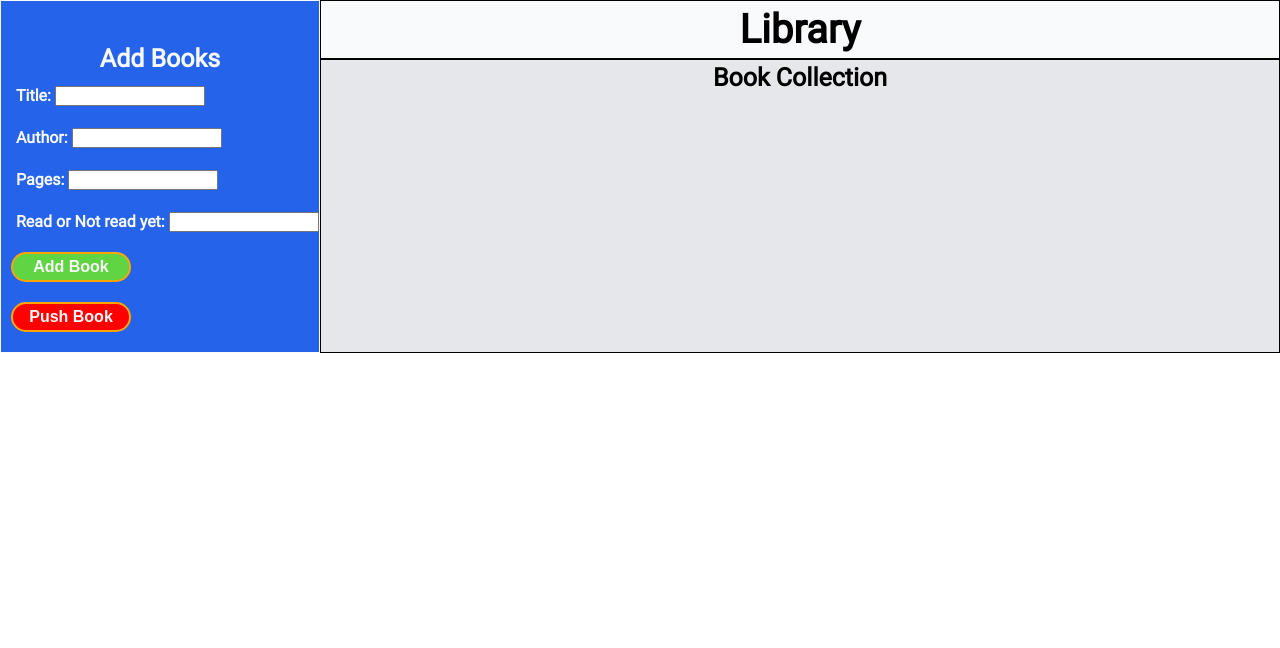
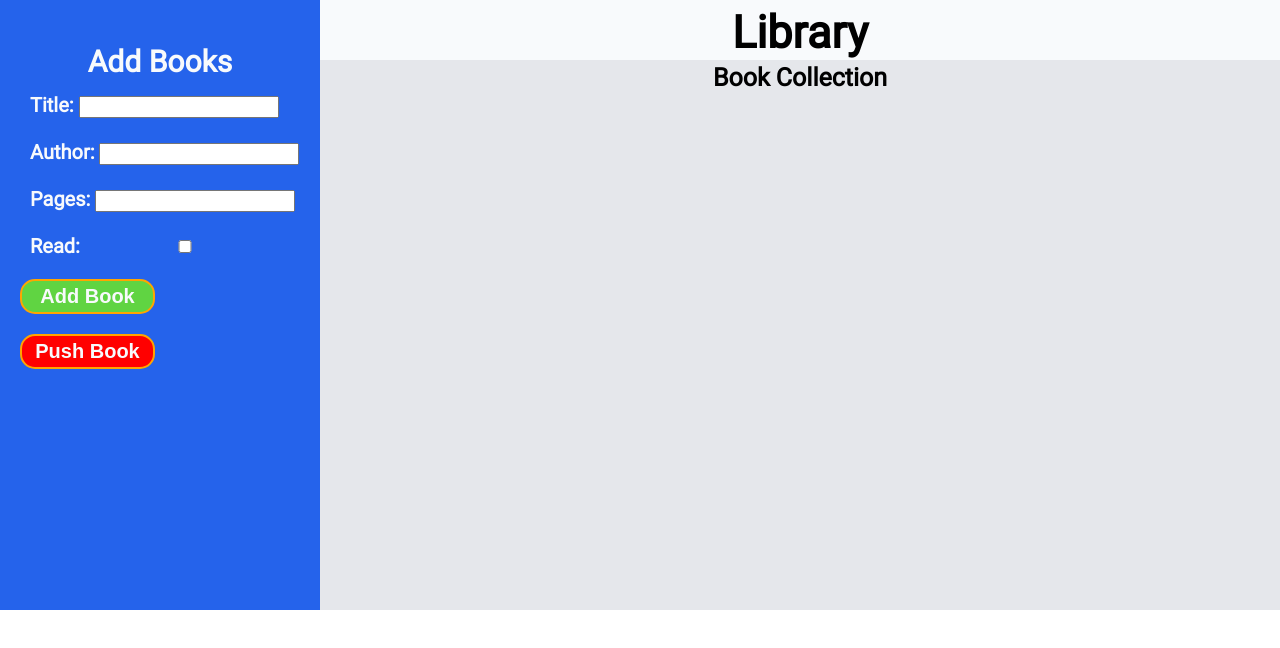
Before and after one commit to ChoforJr/Library, a plain HTML site: page index.html in a window 1280 px wide. Drawn offline with Linux system fonts and the light colour scheme.

Commit message:
Completed the project with some finishing touches
I added functionality to the read Status button so it is possible to
change from read to not read and vice versa, also added some code to
make the input fill mandatory, the I change the read status from an
input to a checkbox for ease of use

```diff
--- a/index.html
+++ b/index.html
@@ -18,19 +18,19 @@
                 <ul>
                   <li>
                     <label for="title">Title:</label>
-                    <input type="text" id="title" name="title" />
+                    <input type="text" id="title" name="title" required/>
                   </li>
                   <li>
                     <label for="author">Author:</label>
-                    <input type="text" id="author" name="author"/>
+                    <input type="text" id="author" name="author" required/>
                   </li>
                   <li>
                     <label for="pages">Pages:</label>
-                    <input type="number" id="pages" name="pages" />
+                    <input type="number" id="pages" name="pages" required/>
                   </li>
                   <li>
-                    <label for="readOrNot">Read or Not read yet:</label>
-                    <input type="text" id="readOrNot" name="readOrNot"/>
+                    <label for="readOrNot">Read:</label>
+                    <input type="checkbox" id="readOrNot" name="readOrNot"/>
                   </li>
                   <li class="addBookButton">
                     <button type="button" id="addBookButton">Add Book</button>
--- a/library.js
+++ b/library.js
@@ -9,21 +9,7 @@ let addBookButton = document.querySelector("#addBookButton");
 let pushBookButton = document.querySelector("#pushBookButton");
 
 
-const myLibrary = [
- /* {
-    id:0,
-    title: 'Harry Porter',
-    author: 'J.K Rowley',
-    pages: 423,
-    readOrNot: 'not read yet'
-  },
-  {
-    id:1,
-    title: 'The All Father',
-    author: 'Odin',
-    pages: 1345,
-    readOrNot: 'read'
-  }*/];
+const myLibrary = [ /*... */];
 
 function Book(id,title,author,pages,readOrNot) {
   this.id = id;
@@ -47,12 +33,26 @@ function clearInput(){
   titleName.value = '';
   authorName.value = '';
   pagesNum.value = '';
-  readStatus.value = '';
+  readStatus.checked = false;
 }
 
-addBookButton.addEventListener("click", ()=>{
+addBookButton.addEventListener("click", (event)=>{
+  event.preventDefault();
+
+  let readShow;
+  if(readStatus.checked){
+    readShow = "Read";
+  }else{ readShow = "Not read";}
+
   let addId = myLibrary.length;
-  let newBook = new addBookToLibrary(addId,`${titleName.value}`,`${authorName.value}`,`${pagesNum.value}`,`${readStatus.value}`);
+
+  if (titleName.value.trim() === ''||authorName.value.trim() === ''||pagesNum.value.trim() === ''||readStatus.value.trim() === '') {
+    alert('Please fill out the input field!');
+    return;
+  }
+
+  let newBook = new addBookToLibrary(addId,`${titleName.value}`,`${authorName.value}`,`${pagesNum.value}`,`${readShow}`);
+
   newBook.info();
   clearInput();
 });
@@ -65,7 +65,7 @@ pushBookButton.addEventListener("click", ()=>{
     let pagesPush = document.createElement("p");
 
     let readStatusPush = document.createElement("button");
-    readStatusPush.classList.add("readCondition")
+    readStatusPush.classList.add("readCondition");
 
     let removeButtonPush = document.createElement("button");
     removeButtonPush.classList.add("remove");
@@ -93,5 +93,15 @@ pushBookButton.addEventListener("click", ()=>{
         //console.log(myLibrary[i]);
       }
     });
+
+    readStatusPush.addEventListener("click", ()=>{
+      if(myLibrary[i].id===i){
+        if(readStatusPush.textContent == "Read"){
+          readStatusPush.textContent = "Not read";
+        }else if (readStatusPush.textContent == "Not read") {
+          readStatusPush.textContent = "Read";
+        }
+      }
+    });
   }
 });
--- a/style.css
+++ b/style.css
@@ -20,7 +20,7 @@
 .workSpace {
     text-align: center;
     display: grid;
-    grid-template: 1fr 5fr / 1fr 3fr;
+    grid-template: 6rem 5fr / 1fr 3fr;
     --addBookBg:#2563eb;
     --addBookCl:#f8fafc;
     --headerBg:#f8fafc;
@@ -32,7 +32,6 @@
     font-size: 3.2rem;
     font-family: 'robotoregular', Arial, Helvetica, sans-serif;
     font-weight: bold;
-    border: 1px solid;
 }
 
 
@@ -42,7 +41,7 @@
     background-color: var(--headerBg);
 }
 .header>h1{
-    font-size: 4rem;
+    font-size: 4.5rem;
 }
 
 
@@ -51,10 +50,11 @@
     grid-row: 1/3;
     background-color: var(--addBookBg);
     color: var(--addBookCl);
+    min-height: 61rem;
 }
 
 .addBook>h1{
-    font-size: 2.5rem;
+    font-size: 3rem;
     margin-top: 4rem;
     margin-bottom: 1rem;
 }
@@ -62,27 +62,29 @@
 .addBookForm ul,
 .addBookForm li,
 .addBookForm label{
-    font-size: 1.6rem;
+    font-size: 2rem;
     text-align: left;
     color: var(--addBookCl);
-    margin-left: .5rem;
+    margin-left: 1rem;
     list-style-type: none;
     margin-bottom: 2rem;
 }
 
 .addBookForm input{
-    font-size: 1.4rem;
-    width: 15rem;
+    font-size: 1.6rem;
+    width: 20rem;
 }
 
+.addBook button{
+    font-size: 2rem;
+    border-radius: 1.5rem;
+    width: 13.5rem;
+    height: 3.5rem;
+}
 
 .addBookButton button{
     color: var(--addBookCl);
     background-color: var(--buttonBg);
-    font-size: 1.6rem;
-    border-radius: 1.5rem;
-    width: 12rem;
-    height: 3rem;
     border: 2px solid orange;
     font-weight: bold;
 }
@@ -94,10 +96,6 @@
 .pushBookButton button{
     color: var(--addBookCl);
     background-color: red;
-    font-size: 1.6rem;
-    border-radius: 1.5rem;
-    width: 12rem;
-    height: 3rem;
     border: 2px solid orange;
     font-weight: bold;
 }
```
